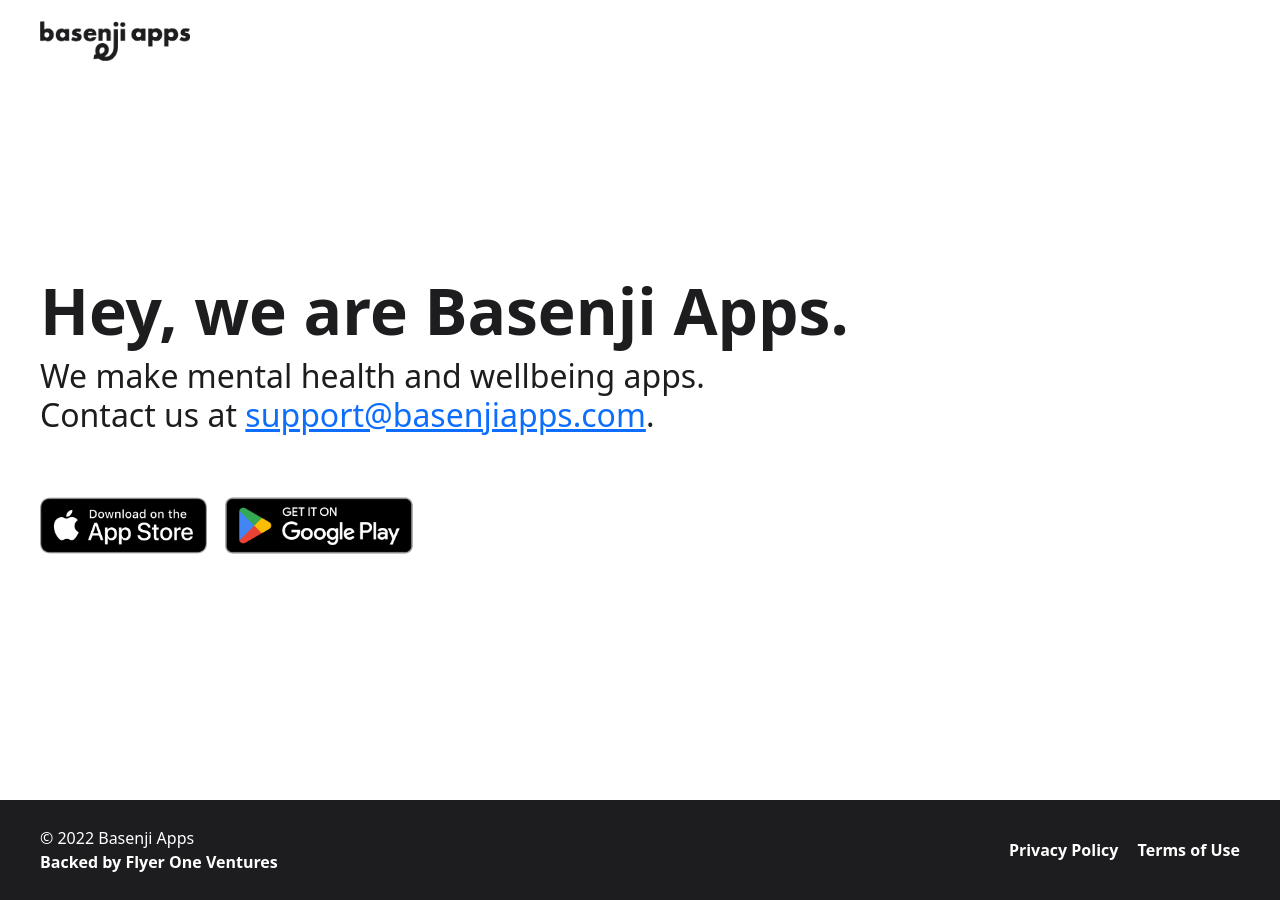
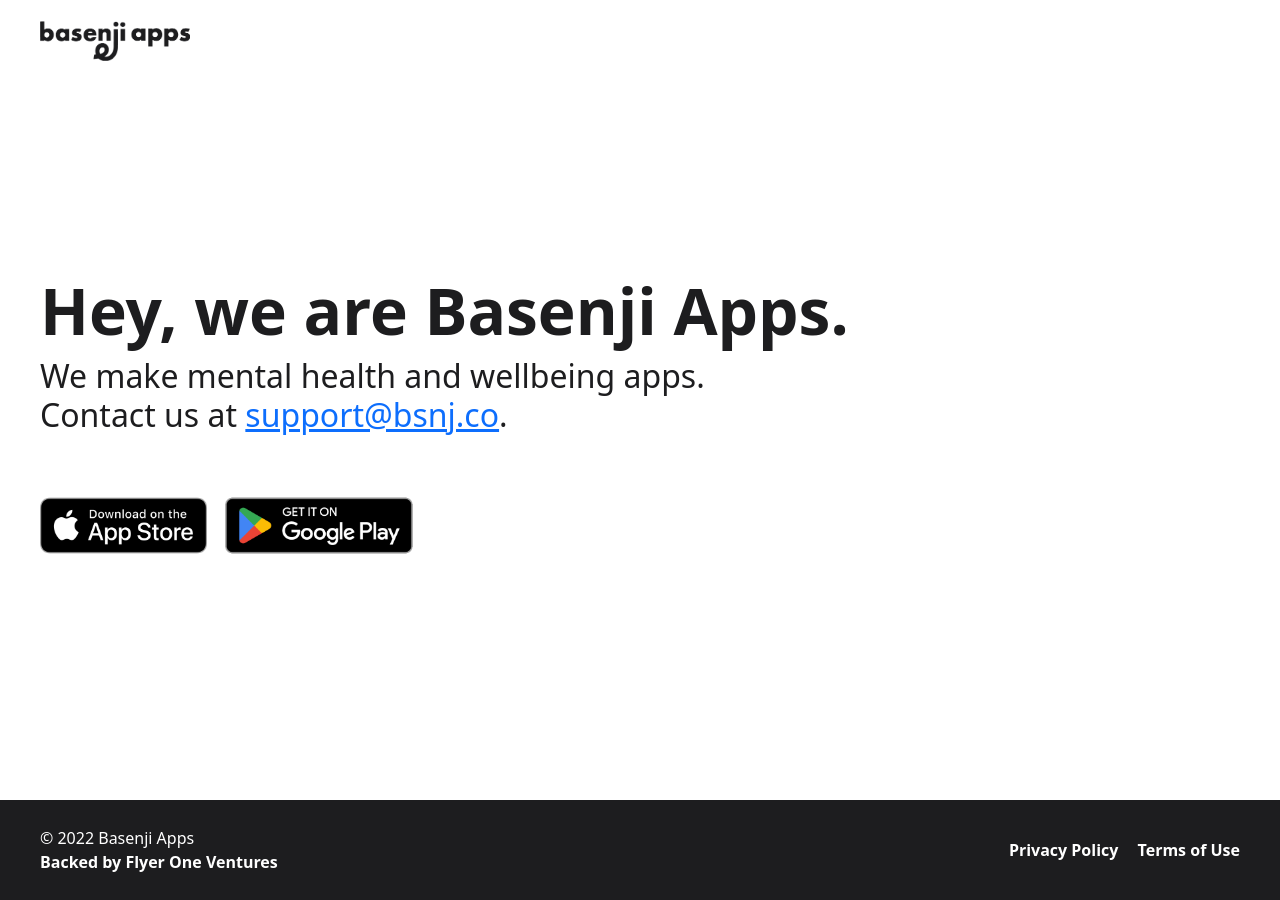
Before and after one commit to basenjiapps/basenjiapps.github.io, a Jekyll site: the page built from index.html, in a window 1280 px wide. Built offline with Jekyll 4.4.1, drawn with Linux system fonts in a browser that asks for light colours.

Commit message:
Change email

```diff
--- a/index.html
+++ b/index.html
@@ -71,7 +71,7 @@
     <h1 class="title">Hey, we are Basenji&nbsp;Apps.</h1>
     <h4 class="subtitle">
       We make mental health and wellbeing apps.<br/>
-      Contact us at <a href="mailto:support@basenjiapps.com">support@basenjiapps.com</a>.
+      Contact us at <a href="mailto:support@bsnj.co">support@bsnj.co</a>.
     </h4>
     <div class="mt50">
       <a href="https://apps.apple.com/developer/basenji-apps/id1466043953" target="_blank">
```
